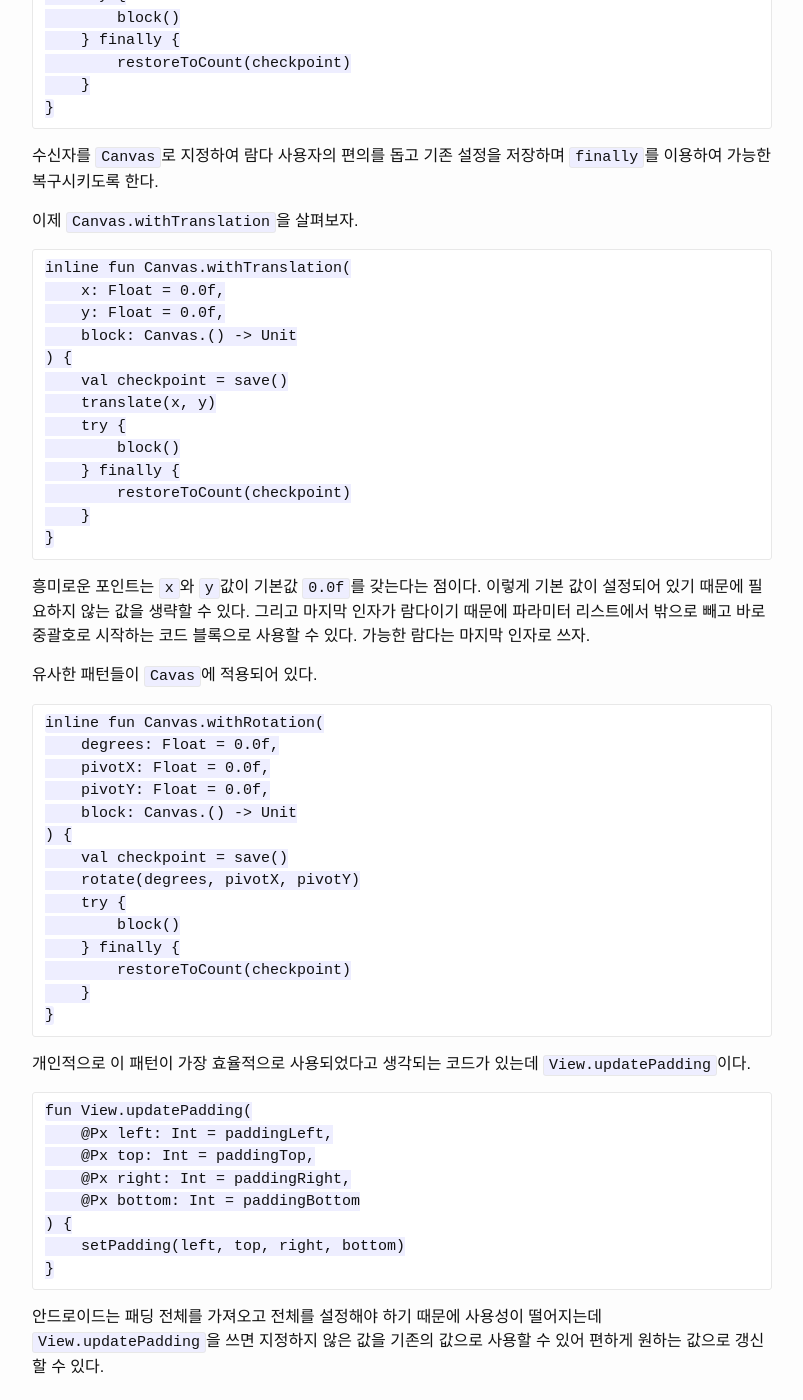
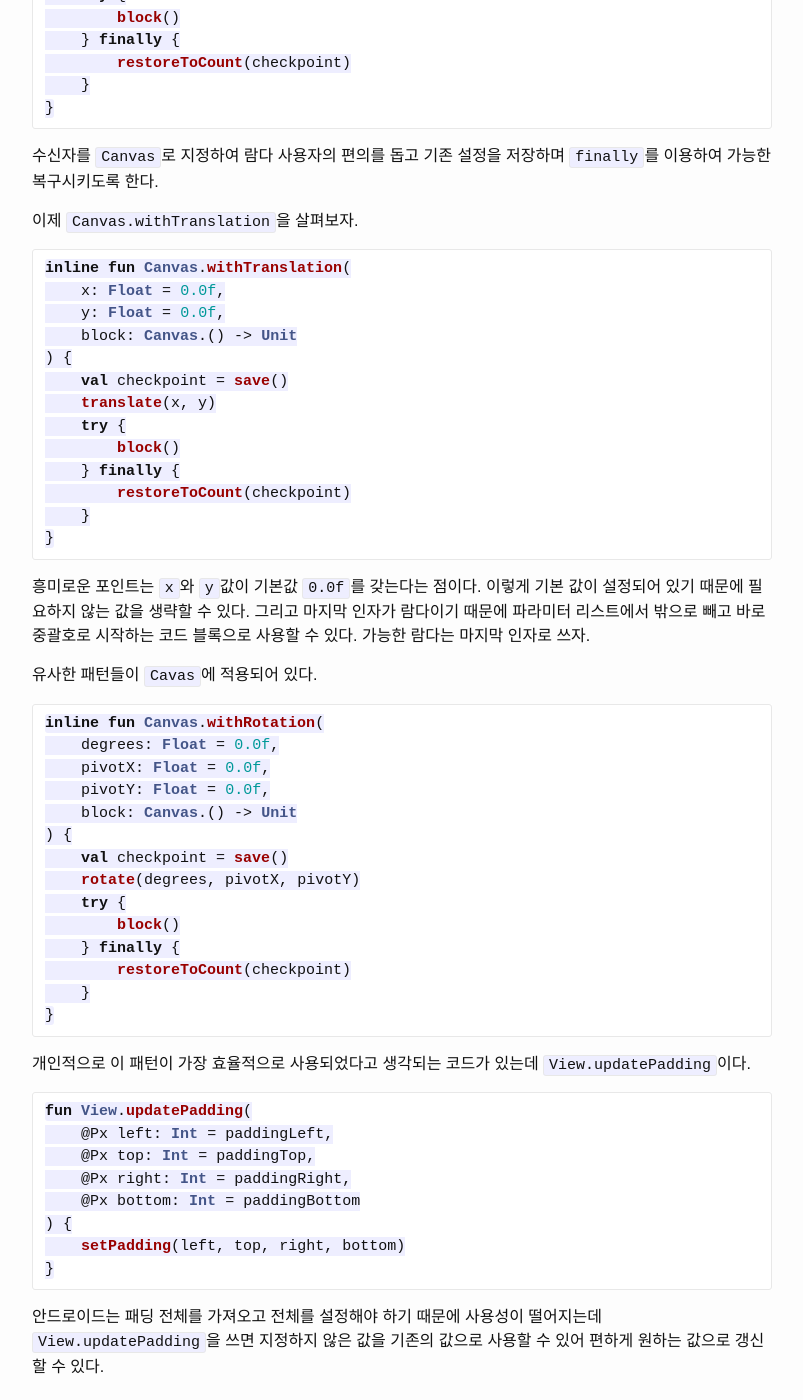
Before and after one commit to dalinaum/dalinaum.github.io, a Jekyll site: the page built from _posts/2018-02-24-ktx.markdown, in a window 1280 px wide and 1400 px high, scrolled down 3185 px. Shown: the whole window, without its empty margins (238-1041 px from the left). Built offline with Jekyll 4.4.1, drawn with Linux system fonts in a browser that asks for light colours; some of the changed text lies outside the part shown.

Commit message:
포매팅 수정.

````diff
--- a/_posts/2018-02-24-ktx.markdown
+++ b/_posts/2018-02-24-ktx.markdown
@@ -21,7 +21,7 @@ val uri = Uri.parse(myUriString)
 
 코틀린 코드도 길지 않다.
 
-```
+``` kotlin
 val uri = myUriString.toUri()
 ```
 
@@ -29,7 +29,7 @@ val uri = myUriString.toUri()
 
 하지만 `Uri` 객체의 스태틱 메서드를 참고하지 않고 `String`에서 `Uri`로 변환을 한다는게 재밌다. (코딩에서 재미도 포기할 수 없다.) 코틀린 코드를 작업할 때는 스태틱 메서드를 잘 만들지 않기 때문에 이런 확장을 쓰는 것은 컨벤션 통합에서 의미가 있다.
 
-```
+``` kotlin
 inline fun String.toUri(): Uri = Uri.parse(this)
 ```
 
@@ -58,7 +58,7 @@ inline fun String.toUri(): Uri {
 
 다음으로 볼 것은 공유 프리퍼런스다.
 
-```
+``` kotlin
 sharedPreferences.edit()
   .putBoolean(key, value)
   .apply()
@@ -66,7 +66,7 @@ sharedPreferences.edit()
 
 이 코드는 아래의 형식으로 변환된다.
 
-```
+``` kotlin
 sharedPreferences.edit {
   putBoolean(key, value)
 }
@@ -78,7 +78,7 @@ sharedPreferences.edit {
 
 이제 구현을 보자.
 
-```
+``` kotlin
 inline fun SharedPreferences.edit(action: SharedPreferences.Editor.() -> Unit) {
   val editor = edit()
   action(editor)
@@ -96,7 +96,7 @@ inline fun SharedPreferences.edit(action: SharedPreferences.Editor.() -> Unit) {
 
 조금 더 흥미로운 예제를 살펴보자.
 
-```
+``` kotlin
 val pathDifference = Path(myPath1).apply {
   op(myPath2, Path.Op.DIFFERENCE)
 }
@@ -113,7 +113,7 @@ canvas.apply {
 
 KTX의 예제를 볼 차례다.
 
-```
+``` kotlin
 val pathDifference = myPath1 - myPath2
 
 canvas.withTranslation(y = 100F) {
@@ -127,7 +127,7 @@ canvas.withTranslation(y = 100F) {
 
 실제 코드의 내용을 살펴보기 전에 `Canvas.withSave`를 먼저 살펴보자. 이 코드가 `Canvas`에 대한 KTX 확장의 기본형이다.
 
-```
+``` kotlin
 inline fun Canvas.withSave(block: Canvas.() -> Unit) {
     val checkpoint = save()
     try {
@@ -142,7 +142,7 @@ inline fun Canvas.withSave(block: Canvas.() -> Unit) {
 
 이제 `Canvas.withTranslation`을 살펴보자.
 
-```
+``` kotlin
 inline fun Canvas.withTranslation(
     x: Float = 0.0f,
     y: Float = 0.0f,
@@ -162,7 +162,7 @@ inline fun Canvas.withTranslation(
 
 유사한 패턴들이 `Cavas`에 적용되어 있다.
 
-```
+``` kotlin
 inline fun Canvas.withRotation(
     degrees: Float = 0.0f,
     pivotX: Float = 0.0f,
@@ -181,7 +181,7 @@ inline fun Canvas.withRotation(
 
 개인적으로 이 패턴이 가장 효율적으로 사용되었다고 생각되는 코드가 있는데 `View.updatePadding`이다.
 
-```
+``` kotlin
 fun View.updatePadding(
     @Px left: Int = paddingLeft,
     @Px top: Int = paddingTop,
````
